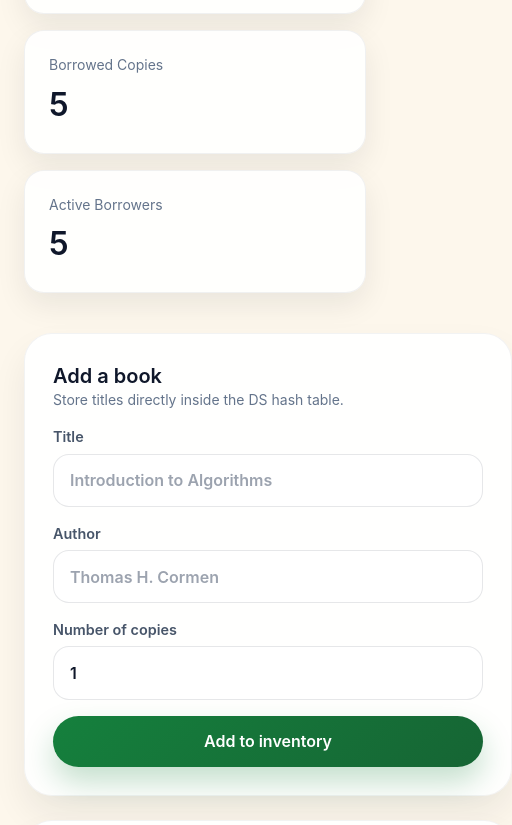
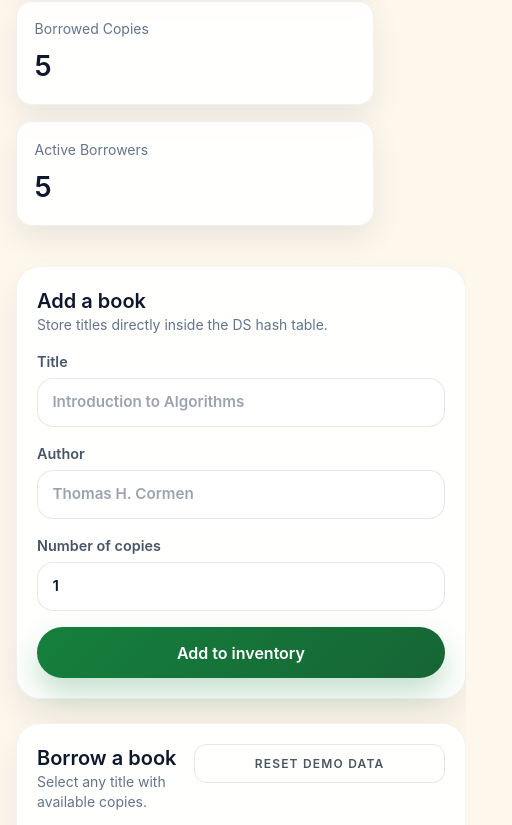
Before and after one commit to codewith-hardik/Library-Management-System, a plain HTML site: page index.html in a window 390 px wide. Shown: the part 617-1442 px from the top of the page, 512 px wide, since content can reach past the window. Drawn offline with nearby package versions, Linux system fonts and the light colour scheme.

Commit message:
DS Project

```diff
--- a/index.html
+++ b/index.html
@@ -40,9 +40,9 @@
       * `resetDemo` => button that seeds demo data
       * `searchBox` => search input used to filter tables
   -->
-  <div class="min-h-screen">
+  <div class="min-h-screen flex flex-col">
     <header class="bg-white shadow-sm">
-      <div class="mx-auto flex max-w-6xl flex-col gap-4 px-6 py-8 sm:flex-row sm:items-center sm:justify-between">
+      <div class="mx-auto flex w-full max-w-6xl flex-col items-center gap-6 px-4 py-8 text-center sm:flex-row sm:items-center sm:justify-between sm:px-6 sm:text-left">
         <div>
           <p class="text-xs uppercase tracking-[0.4em] text-slate-400">Linked List · Hash Table</p>
           <h1 class="text-3xl font-semibold text-slate-900">Campus Library Control Center</h1>
@@ -50,14 +50,14 @@
             Fast inventory powered by hashing for O(1) lookups with linked list chaining. Monitor totals, borrowing, and returns in one tidy panel.
           </p>
         </div>
-        <div class="rounded-xl bg-brand-50 px-5 py-4 text-sm text-brand-700">
+        <div class="rounded-xl bg-brand-50 px-5 py-4 text-center text-sm text-brand-700 shadow-sm sm:text-right">
           <p class="font-semibold">What's under the hood?</p>
           <p>Custom DS implementation + Tailwind UI + light animations.</p>
         </div>
       </div>
     </header>
 
-    <main class="mx-auto max-w-6xl space-y-10 px-6 py-10">
+    <main class="mx-auto w-full max-w-6xl flex-1 space-y-10 px-4 py-10 sm:px-6">
       <section class="grid gap-4 sm:grid-cols-2 lg:grid-cols-4" aria-live="polite">
         <article class="card">
           <p class="text-sm text-slate-500">Total Books</p>
@@ -153,7 +153,7 @@
           </div>
         </div>
         <div class="table-wrapper">
-          <table class="w-full text-left text-sm text-slate-600" data-stack="true">
+          <table class="w-full text-left text-xs text-slate-600 sm:text-sm" data-stack="true">
             <thead class="text-xs uppercase tracking-widest text-slate-400">
               <tr>
                 <th class="py-3 pr-6">Title</th>
@@ -174,7 +174,7 @@
           <p class="text-sm text-slate-500">Mark books as returned and watch stats adjust immediately.</p>
         </div>
         <div class="table-wrapper">
-          <table class="w-full text-left text-sm text-slate-600" data-stack="true">
+          <table class="w-full text-left text-xs text-slate-600 sm:text-sm" data-stack="true">
             <thead class="text-xs uppercase tracking-widest text-slate-400">
               <tr>
                 <th class="py-3 pr-6">Student</th>
@@ -191,7 +191,7 @@
     </main>
 
     <footer class="bg-white/80">
-      <div class="mx-auto flex max-w-6xl flex-col gap-2 px-6 py-8 text-sm text-slate-500 sm:flex-row sm:items-center sm:justify-between">
+      <div class="mx-auto flex w-full max-w-6xl flex-col gap-2 px-4 py-8 text-center text-sm text-slate-500 sm:flex-row sm:items-center sm:justify-between sm:px-6 sm:text-left">
         <p>Built for the Data Structures lab · Hash table + linked list chaining demo.</p>
         <p class="text-slate-400">Concept UI crafted with Tailwind CSS &amp; a helpful AI assistant.</p>
       </div>
--- a/styles.css
+++ b/styles.css
@@ -141,6 +141,51 @@ body {
   color: #b91c1c;
 }
 
+/* Responsive refinements for cards, panels, and controls */
+@media (max-width: 1024px) {
+  .panel {
+    border-radius: 1.5rem;
+    padding: 1.5rem;
+  }
+
+  .card {
+    border-radius: 1rem;
+    padding: 1.25rem;
+  }
+}
+
+@media (max-width: 768px) {
+  .stat-value {
+    font-size: 1.75rem;
+  }
+
+  .panel {
+    padding: 1.35rem;
+  }
+}
+
+@media (max-width: 480px) {
+  .card {
+    padding: 1.1rem;
+  }
+
+  .panel {
+    padding: 1.25rem;
+  }
+
+  .field input,
+  .field select {
+    font-size: 0.95rem;
+    padding: 0.75rem 0.9rem;
+  }
+
+  .btn-primary,
+  .btn-ghost {
+    width: 100%;
+    text-align: center;
+  }
+}
+
 @media (max-width: 640px) {
   [data-stack="true"],
   [data-stack="true"] thead,
```
